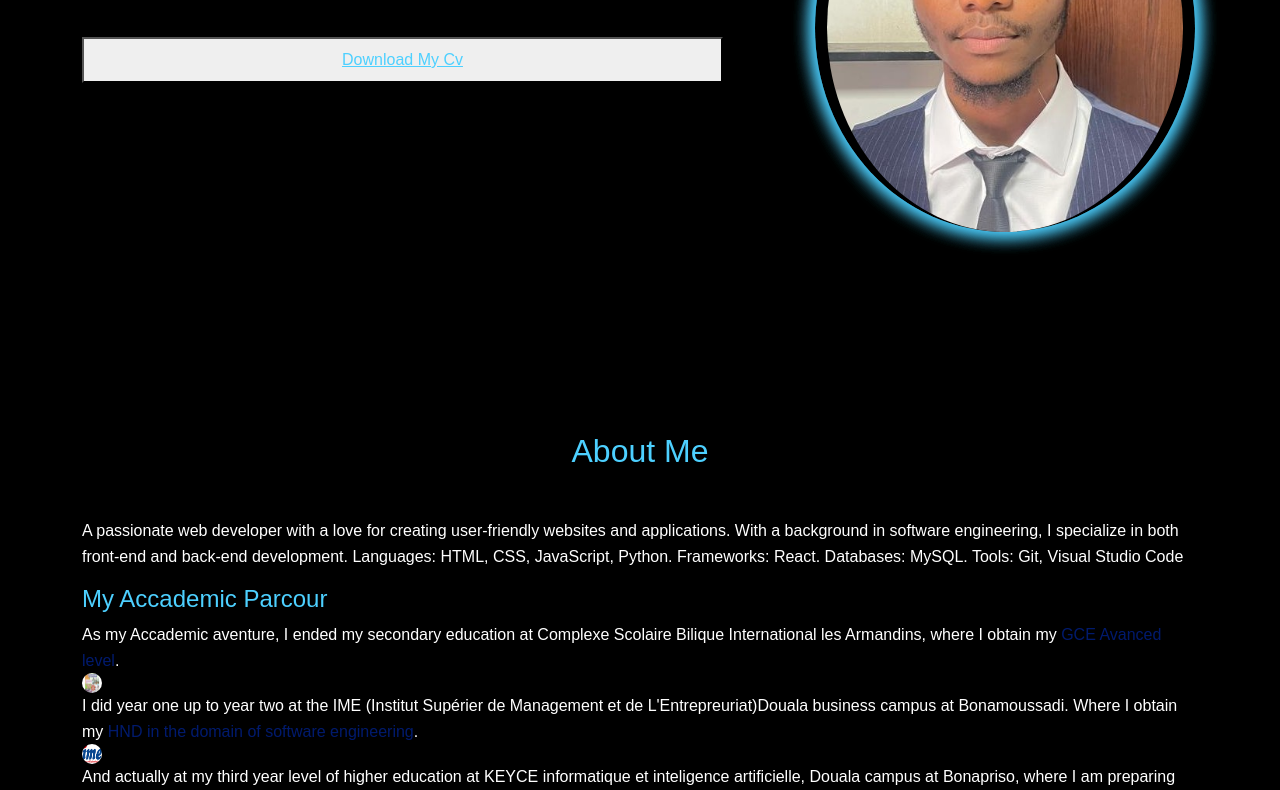
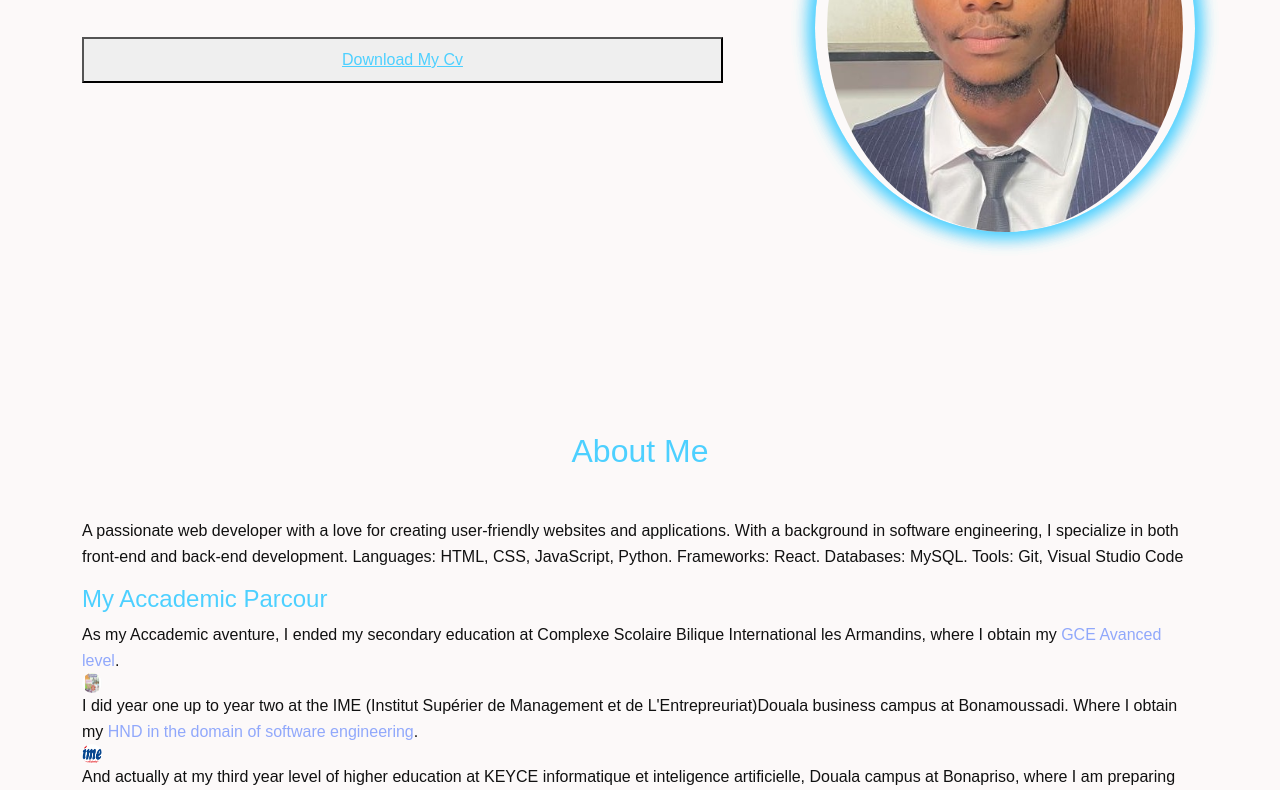
Before and after one commit to dylanbomodo/dylanbomodo.github.io, a plain HTML site: page index.html in a window 1280 px wide. Shown: the part 322-1112 px from the top of the page. Drawn offline with nearby package versions, Linux system fonts and the light colour scheme; a script that the page names is missing.

Commit message:
modification_third_commit

```diff
--- a/style.css
+++ b/style.css
@@ -1,7 +1,7 @@
 :root {
-  --body-backgrouncolor: black;
+  --body-backgrouncolor: rgba(252, 249, 249, 0.932);
   --main-color: #4dd0ff;
-  --second-color:white;
+  --second-color:rgb(17, 17, 17);
   --padding-section: 60px;
   --margin-for-space:10%;
 }
```
Also changed, not shown: index.html (+2 -1 lines).
